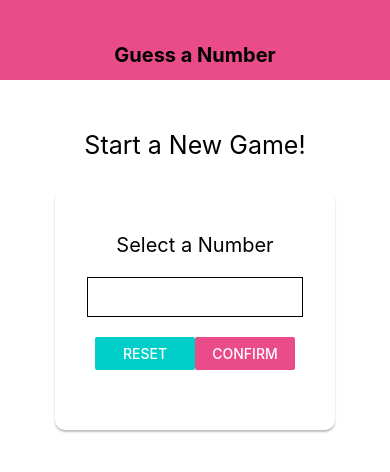
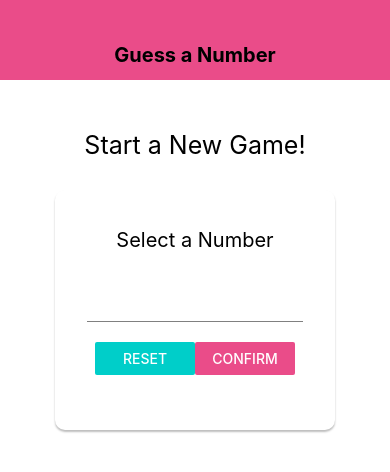
Before and after one commit to bee-squared/guess-a-number, a React Native app: screen / in a window 390 px wide. Shown: the top 472 px of the page. Built offline with nearby package versions, Linux system fonts and the light colour scheme.

Commit message:
create reusable input component

```diff
--- /dev/null
+++ b/components/Input.js
@@ -0,0 +1,20 @@
+import React from 'react';
+import { TextInput, StyleSheet } from 'react-native';
+
+const Input = props => {
+  return <TextInput style={{...styles.input, ...props.style}} />
+}
+
+const styles = StyleSheet.create({
+  input: {
+    height: 40,
+    width: '90%',
+    borderBottomColor: 'grey',
+    borderBottomWidth: 1,
+    marginVertical: 10,
+    fontSize: 18,
+    marginBottom: 20,
+  }
+});
+
+export default Input;
--- a/screens/StartGameScreen.js
+++ b/screens/StartGameScreen.js
@@ -2,6 +2,7 @@
 import { View, Text, TextInput, StyleSheet, Button, ShadowPropTypesIOS } from 'react-native';
 import Card from '../components/Card';
 import Colors from '../constants/colors';
+import Input from '../components/Input';
 
 const StartGameScreen = (props) => {
   return (
@@ -9,7 +10,7 @@
       <Text style={styles.title}>Start a New Game!</Text>
       <Card style={styles.inputContainer}>
         <Text style={styles.instruction}>Select a Number</Text>
-        <TextInput style={styles.input}/>
+        <Input />
         <View style={styles.buttonContainer}>
           <View style={styles.button}>
             <Button title='Reset' color={Colors.accent} onPress={() => {}} />
@@ -46,14 +47,6 @@
     maxWidth: '80%',
     alignItems: 'center',
   },
-  input: {
-    width: '90%',
-    height: 40,
-    borderColor: 'black',
-    borderWidth: 1,
-    fontSize: 18,
-    marginBottom: 20,
-  },
   buttonContainer: {
     flexDirection: 'row',
     width: '100%',
```
